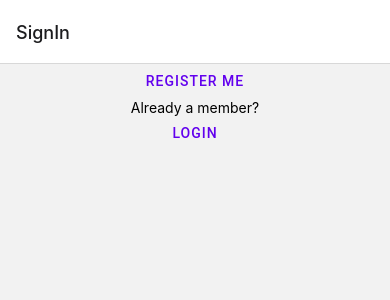
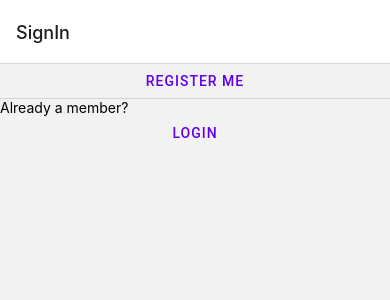
Before and after one commit to Lexicon-Digital/cant-get-greener-than-this-frontend-mobile, a React Native app: screen /SignIn in a window 390 px wide. Shown: the top 300 px of the page. Built offline with nearby package versions, Linux system fonts and the light colour scheme.

Commit message:
some preliminary progress on login

```diff
--- a/components/SignInScreen.tsx
+++ b/components/SignInScreen.tsx
@@ -1,16 +1,23 @@
 import React from 'react';
 import {View, Text} from 'react-native';
 import {Button, Divider} from 'react-native-paper';
+import styled from 'styled-components';
 
 // @ts-ignore
 export function SignInScreen({navigation}) {
   return (
-    <View style={{justifyContent: 'center', alignItems: 'center'}}>
+    <SignInContainer>
       {/* todo: nice app image here  */}
       <Button>Register me</Button>
       <Divider />
       <Text>Already a member?</Text>
       <Button onPress={() => navigation.navigate('Login')}>Login</Button>
-    </View>
+    </SignInContainer>
   );
 }
+
+const SignInContainer = styled(View)`
+  flex: 1;
+  justify-content: center;
+  align-items: center;
+`;
```
